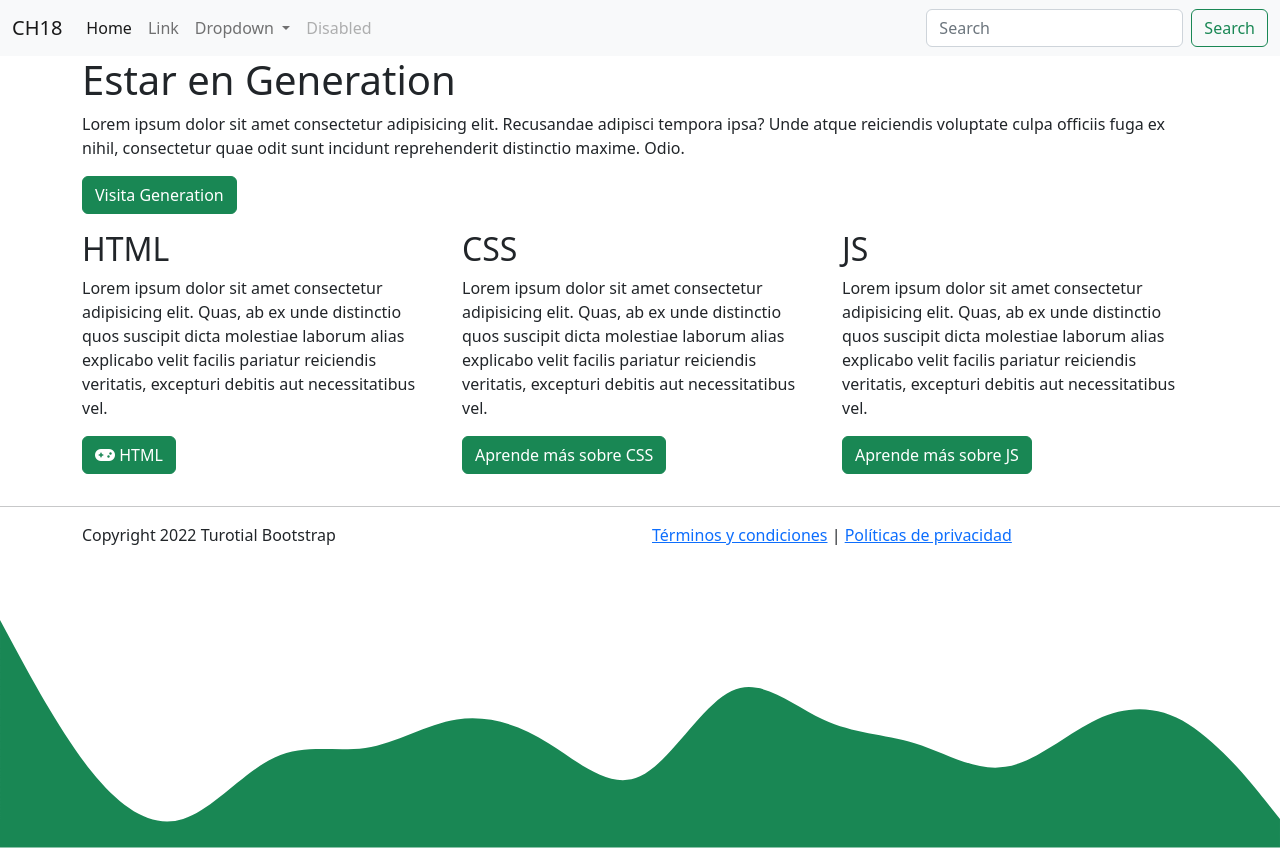
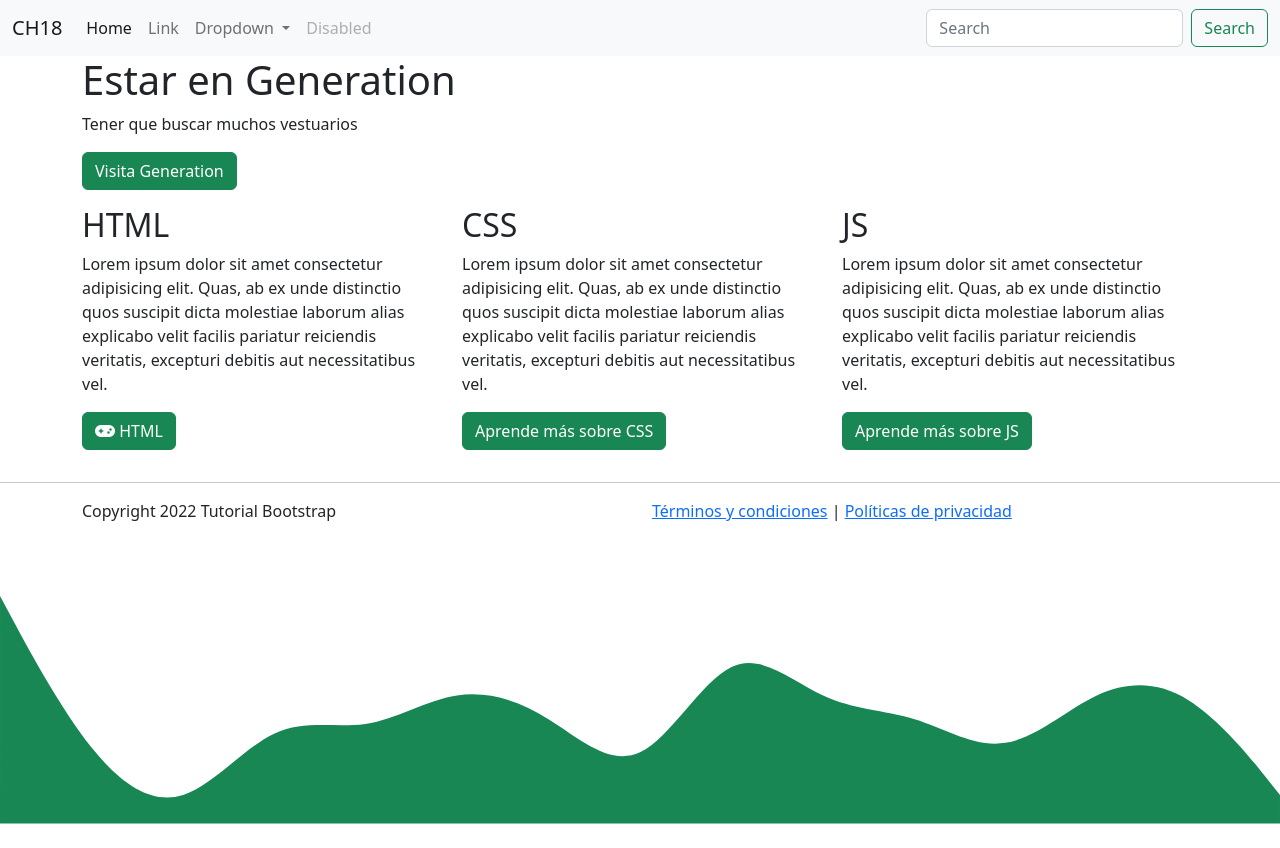
Before and after one commit to lesliegonzalez/saoko, a plain HTML site: page index.html in a window 1280 px wide. After the commit the page ends 824 px from the top, so only its background shows below. Drawn offline with Linux system fonts and the light colour scheme.

Commit message:
ci: cambio de título y descripción

```diff
--- a/index.html
+++ b/index.html
@@ -57,7 +57,7 @@
                 <div class="col">
                     <h1>Estar en Generation</h1>
                     <p>
-                        Lorem ipsum dolor sit amet consectetur adipisicing elit. Recusandae adipisci tempora ipsa? Unde atque reiciendis voluptate culpa officiis fuga ex nihil, consectetur quae odit sunt incidunt reprehenderit distinctio maxime. Odio.</p>
+                        Tener que buscar muchos vestuarios</p>
                     <p>
                         <a href="https://mexico.generation.org/" target="_blank" class="btn btn-success">Visita Generation</a>
                     </p>
@@ -87,7 +87,7 @@
         <footer class="container">
             <div class="row">
                 <div class="col-md-6">
-                    <p>Copyright 2022 Turotial Bootstrap</p>
+                    <p>Copyright 2022 Tutorial Bootstrap</p>
                 </div>
                 <div class="col-md-6">
                     <a href="#" target="_blank">Términos y condiciones</a>
```
